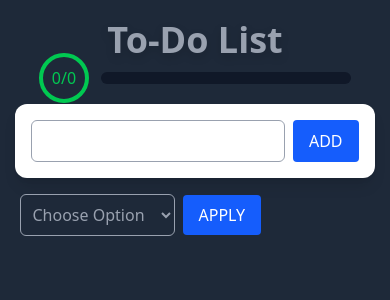
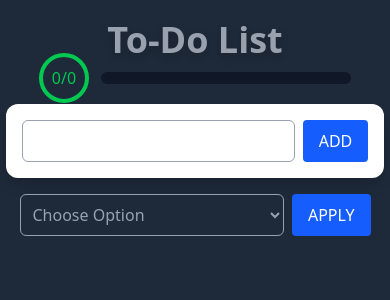
Before and after one commit to ShashikantBharti/react-todo-app, a React (Vite) app: page / in a window 390 px wide. Shown: the top 300 px of the page. Built offline with nearby package versions, Linux system fonts and the light colour scheme.

Commit message:
Width Managed

```diff
--- a/src/App.jsx
+++ b/src/App.jsx
@@ -147,7 +147,7 @@ function App() {
           type="text"
           value={todo}
           onChange={(e) => setTodo(e.target.value)}
-          className="border border-gray-400 p-2 w-[65vw] md:w-[50vw] rounded-md outline-0 focus:ring-2 focus:ring-blue-400 text-white"
+          className="border border-gray-400 p-2 w-[70vw] md:w-[50vw] rounded-md outline-0 focus:ring-2 focus:ring-blue-400 text-white"
           placeholder="Enter your todo"
           required="true"
         />
@@ -165,11 +165,12 @@ function App() {
           initial={{ opacity: 0, y: -10 }}
           animate={{ opacity: 1, y: 0 }}
           transition={{ delay: 0.2, duration: 0.4 }}
+          className="flex md:block"
         >
           <select
             value={toDelete}
             onChange={(e) => setToDelete(e.target.value)}
-            className="border p-2 border-gray-400 rounded-md text-gray-400"
+            className="border p-2 border-gray-400 rounded-md text-gray-400 flex-1"
           >
             <option>Choose Option</option>
             <option value="all">Delete All</option>
```
